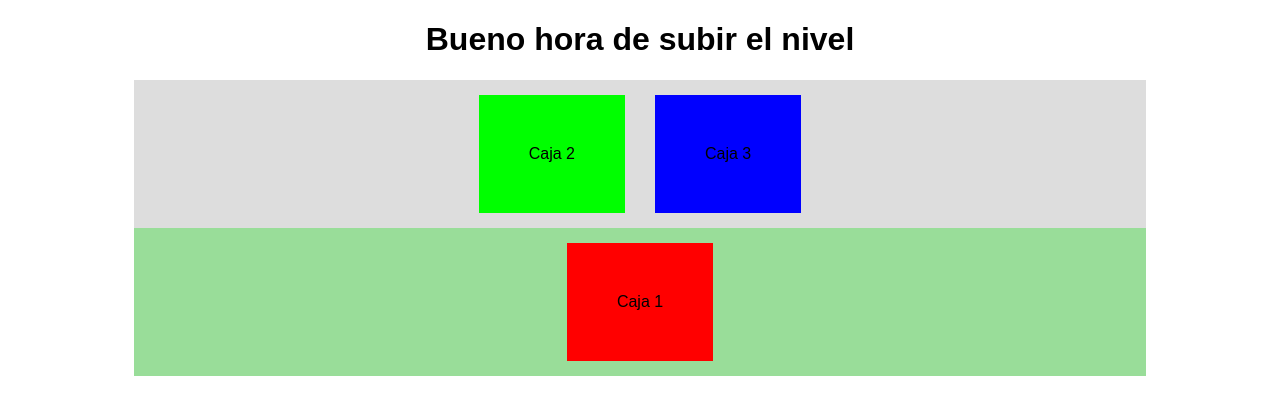
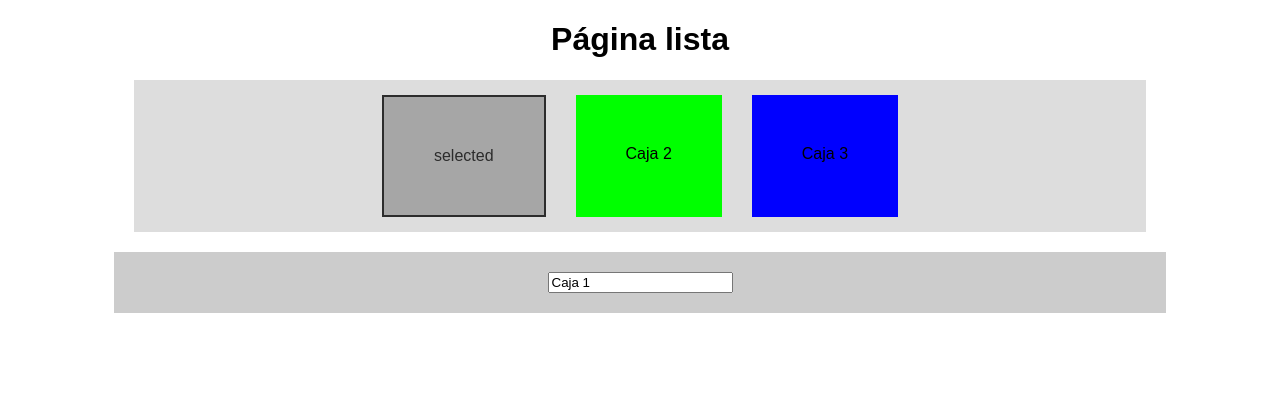
Before and after one commit to ErickOwo/Practica-de-Git, a plain HTML site: page index.html in a window 1280 px wide. Both pictures are taken after a click on the element "Caja 1". Drawn offline with Linux system fonts and the light colour scheme.

Commit message:
Proyecto mejorado

```diff
--- a/code/codigo.js
+++ b/code/codigo.js
@@ -1,11 +1,24 @@
 const cajas = document.querySelectorAll(".caja");
-const contRespuesta = document.querySelector(".cont-respuesta");
+const respuesta = document.getElementById("respuesta");
+
+let beforeValue, beforeClass;
 
 
 cajas.forEach(element => {
-    element.addEventListener("click",()=>{
-        const respuesta = document.createElement("DIV");
-        respuesta.textContent = element.textContent;
-        contRespuesta.appendChild(element);
+    element.addEventListener("click",function valueDiv(e){
+        const selected = document.querySelector(".selected")
+        if(selected){
+            element.classList.remove("selected")
+            element.classList.add(beforeClass);
+            element.textContent = beforeValue;
+        }
+        else {
+            respuesta.value = element.textContent;
+            beforeValue = element.textContent;
+            beforeClass = e.target.classList[1];
+            element.classList.remove(e.target.classList[1])
+            element.classList.add("selected");
+            element.textContent = "selected";
+        }
     })
 });
--- a/css/style.css
+++ b/css/style.css
@@ -13,6 +13,7 @@ body {
 .caja {
     margin: 15px;
     padding: 50px;
+    box-sizing: border-box;
 }
 .caja-1{
     background-color: #f00;
@@ -27,6 +28,12 @@ body {
     display: flex;
     width: 80%;
     justify-content: center;
-    background-color: #9d9;
-    margin: auto;
+    background-color: #ccc;
+    margin: 20px auto;
+    padding: 20px;
 }
+.selected {
+    background-color: #999;
+    opacity: .8;
+    border: 2px solid #000;
+}
--- a/index.html
+++ b/index.html
@@ -8,13 +8,15 @@
     <link rel="stylesheet" href="css/style.css">
 </head>
 <body>
-    <H1>Bueno hora de subir el nivel</H1>
+    <H1>Página lista</H1>
     <div class="container">
         <div class="caja caja-1">Caja 1</div>
         <div class="caja caja-2">Caja 2</div>
         <div class="caja caja-3">Caja 3</div>
     </div>
-    <div class="cont-respuesta"></div>
+    <div class="cont-respuesta">
+        <input type="text" name="" id="respuesta">
+    </div>
     <script src="code/codigo.js"></script>
 </body>
 </html>
```
